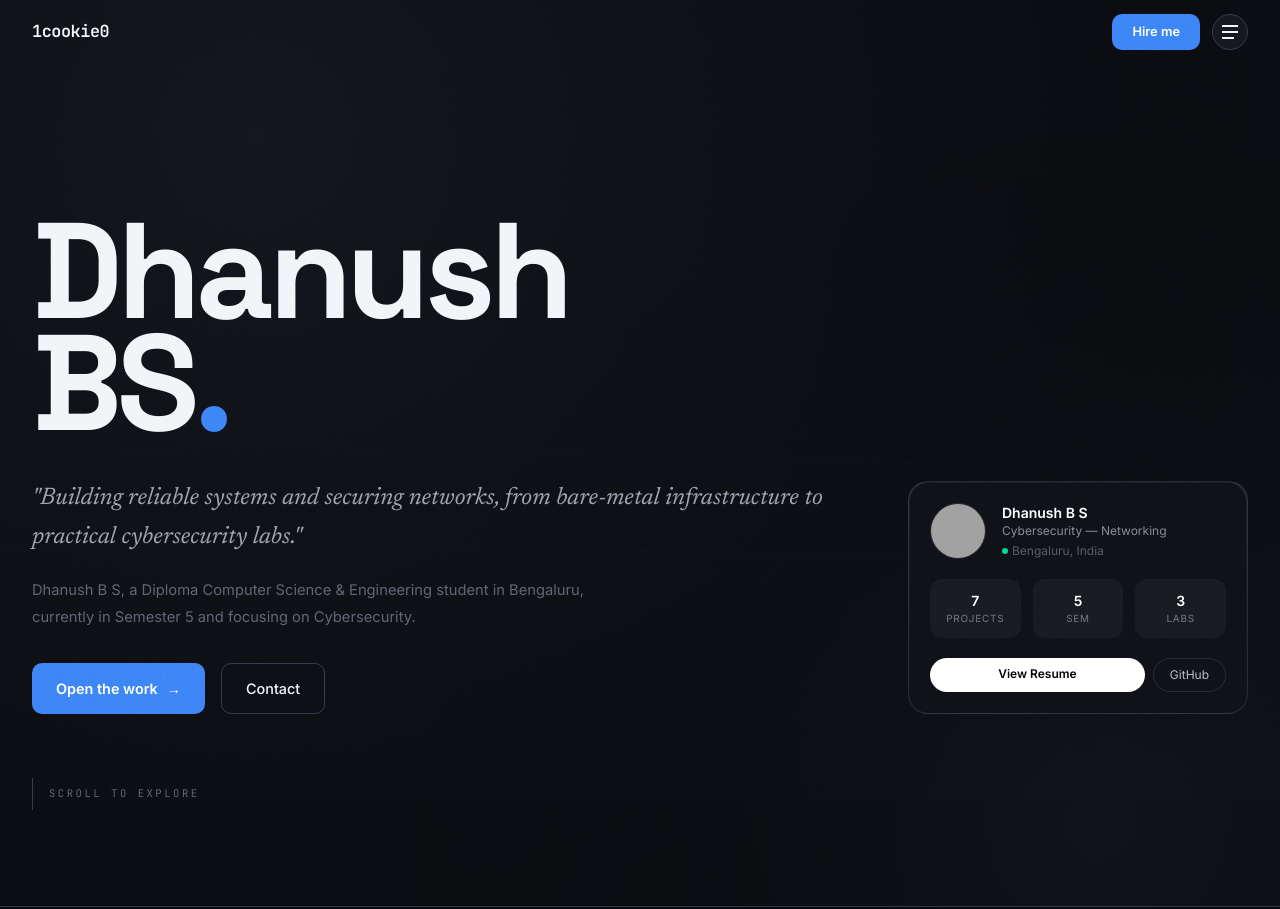
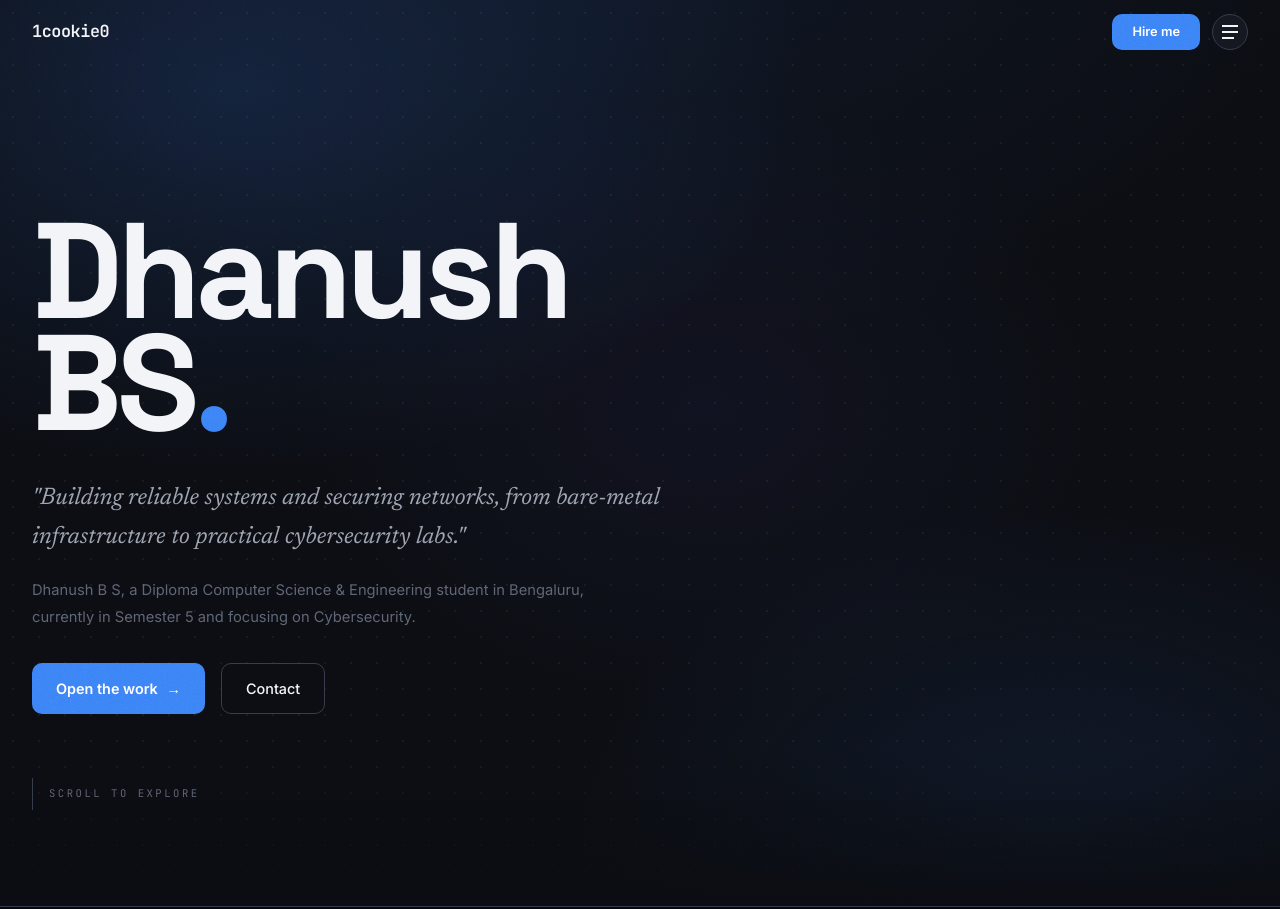
Before and after one commit to dhanushbs10/portfolio, an Astro site: page / in a window 1280 px wide. Shown: the top 909 px of the page. Built offline with nearby package versions, Linux system fonts and the light colour scheme; Astro itself is replaced by a stand-in of ours; grey boxes are pictures that could not be loaded; animation ran at ten frames a second.

Commit message:
Replace React canvas bg with guaranteed pure-CSS veil background on hero

```diff
--- a/src/components/reactbits/DarkVeil.tsx
+++ b/src/components/reactbits/DarkVeil.tsx
@@ -14,9 +14,10 @@ export default function DarkVeil() {
 
     const resize = () => {
       const dpr = window.devicePixelRatio || 1;
-      canvas.width = canvas.offsetWidth * dpr;
-      canvas.height = canvas.offsetHeight * dpr;
-      ctx.scale(dpr, dpr);
+      const rect = canvas.getBoundingClientRect();
+      canvas.width = rect.width * dpr;
+      canvas.height = rect.height * dpr;
+      ctx.setTransform(dpr, 0, 0, dpr, 0, 0);
     };
     resize();
     window.addEventListener('resize', resize);
@@ -31,28 +32,45 @@ export default function DarkVeil() {
       ctx.fillStyle = '#0b0d12';
       ctx.fillRect(0, 0, w, h);
 
-      // veil gradients - very subtle, dark
-      const g1 = ctx.createRadialGradient(w * 0.2, h * 0.15, 0, w * 0.2, h * 0.15, w * 0.9);
-      g1.addColorStop(0, 'rgba(20,23,31,0.9)');
-      g1.addColorStop(0.5, 'rgba(15,17,23,0.4)');
+      // veil gradients - React Bits Dark Veil, now clearly visible
+      const g1 = ctx.createRadialGradient(w * 0.22, h * 0.18, 0, w * 0.22, h * 0.18, w * 0.85);
+      g1.addColorStop(0, 'rgba(60,70,110,0.55)');
+      g1.addColorStop(0.4, 'rgba(40,45,75,0.28)');
       g1.addColorStop(1, 'transparent');
       ctx.fillStyle = g1;
       ctx.fillRect(0, 0, w, h);
 
-      const g2 = ctx.createRadialGradient(w * 0.85, h * 0.9, 0, w * 0.85, h * 0.9, w * 0.6);
-      g2.addColorStop(0, 'rgba(34,38,48,0.25)');
+      const g2 = ctx.createRadialGradient(w * 0.78, h * 0.88, 0, w * 0.78, h * 0.88, w * 0.65);
+      g2.addColorStop(0, 'rgba(70,80,120,0.22)');
       g2.addColorStop(1, 'transparent');
       ctx.fillStyle = g2;
       ctx.fillRect(0, 0, w, h);
 
-      // subtle wave
-      ctx.strokeStyle = 'rgba(255,255,255,0.015)';
+      const g3 = ctx.createRadialGradient(w * 0.5, h * 0.45, 0, w * 0.5, h * 0.45, w * 0.75);
+      g3.addColorStop(0, 'rgba(50,60,90,0.12)');
+      g3.addColorStop(1, 'transparent');
+      ctx.fillStyle = g3;
+      ctx.fillRect(0, 0, w, h);
+
+      // grid - faint React Bits Dot Grid
+      ctx.fillStyle = 'rgba(255,255,255,0.045)';
+      const gap = 28;
+      for (let x = 0; x < w; x += gap) {
+        for (let y = 0; y < h; y += gap) {
+          ctx.beginPath();
+          ctx.arc(x, y, 0.9, 0, Math.PI * 2);
+          ctx.fill();
+        }
+      }
+
+      // threads
+      ctx.strokeStyle = 'rgba(255,255,255,0.055)';
       ctx.lineWidth = 1;
-      for (let i = 0; i < 2; i++) {
-        const y = h * 0.5 + i * 80 + Math.sin(t + i) * 20;
+      for (let i = 0; i < 3; i++) {
+        const y = h * 0.32 + i * 68 + Math.sin(t * 0.5 + i) * 16;
         ctx.beginPath();
         ctx.moveTo(0, y);
-        ctx.bezierCurveTo(w * 0.3, y - 30, w * 0.7, y + 30, w, y);
+        ctx.bezierCurveTo(w * 0.32, y - 22, w * 0.68, y + 22, w, y);
         ctx.stroke();
       }
 
--- a/src/pages/index.astro
+++ b/src/pages/index.astro
@@ -2,8 +2,6 @@
 import Doc from "../layouts/Doc.astro";
 import { profile } from "../data/profile";
 import { projects } from "../data/projects";
-import DarkVeil from "../components/reactbits/DarkVeil.tsx";
-import ProfileCard from "../components/reactbits/ProfileCard.tsx";
 
 const ticker = ["CYBERSECURITY", "NETWORKING", "LINUX", "WIRESHARK", "NMAP", "BURP SUITE", "TCP/IP", "PYTHON", "PACKET TRACER", "HOME LAB", "ETHERNET", "METASPLOIT"];
 
@@ -16,11 +14,19 @@ const stats = [
 ---
 
 <Doc>
-  <!-- Hero — React Bits DarkVeil -->
-  <section class="relative overflow-hidden bg-[var(--color-paper)] pt-32 pb-16 md:pt-44 md:pb-24">
-    <div class="absolute inset-0">
-      <DarkVeil client:load />
-    </div>
+  <!-- Hero — pure CSS veil background (no JS) -->
+  <section
+    class="relative overflow-hidden pt-32 pb-16 md:pt-44 md:pb-24"
+    style="background-color:#0b0d12;
+      background-image:
+        radial-gradient(60rem 40rem at 18% 10%, rgba(59,130,246,0.16), transparent 60%),
+        radial-gradient(50rem 34rem at 82% 92%, rgba(59,130,246,0.10), transparent 60%),
+        radial-gradient(40rem 30rem at 55% 45%, rgba(99,102,241,0.06), transparent 65%),
+        radial-gradient(rgba(255,255,255,0.05) 1px, transparent 1px);
+      background-size: auto, auto, auto, 26px 26px;
+    ">
+    <div class="pointer-events-none absolute inset-0" style="background:radial-gradient(80rem 50rem at 50% -10%, rgba(59,130,246,0.08), transparent 55%);"></div>
+    <div class="pointer-events-none absolute inset-x-0 bottom-0 h-40" style="background:linear-gradient(to bottom, transparent, var(--color-paper));"></div>
 
     <div class="relative mx-auto max-w-7xl px-5 md:px-8">
       <!-- Main heading - character assembly (Stefan Vitasović-style) -->
@@ -28,8 +34,7 @@ const stats = [
         Dhanush<br />BS<span class="text-[var(--color-accent)]">.</span>
       </h1>
 
-      <!-- Two-column: intro + dossier -->
-      <div class="mt-10 grid gap-10 lg:grid-cols-[1fr_340px] lg:items-end">
+      <div class="mt-10 max-w-2xl">
         <div class="reveal" style="--rd:160ms">
           <p class="font-serif text-xl italic leading-relaxed text-[var(--color-ink-2)] md:text-2xl">
             "{profile.intro}"
@@ -41,10 +46,6 @@ const stats = [
             <a href="/work" class="btn-ink" data-magnetic>Open the work <span aria-hidden="true">→</span></a>
             <a href="/contact" class="btn-line" data-magnetic>Contact</a>
           </div>
-        </div>
-
-        <div class="reveal lg:-mt-6" style="--rd:240ms">
-          <ProfileCard />
         </div>
       </div>
 
```
Also changed, not shown: 2 other files.
